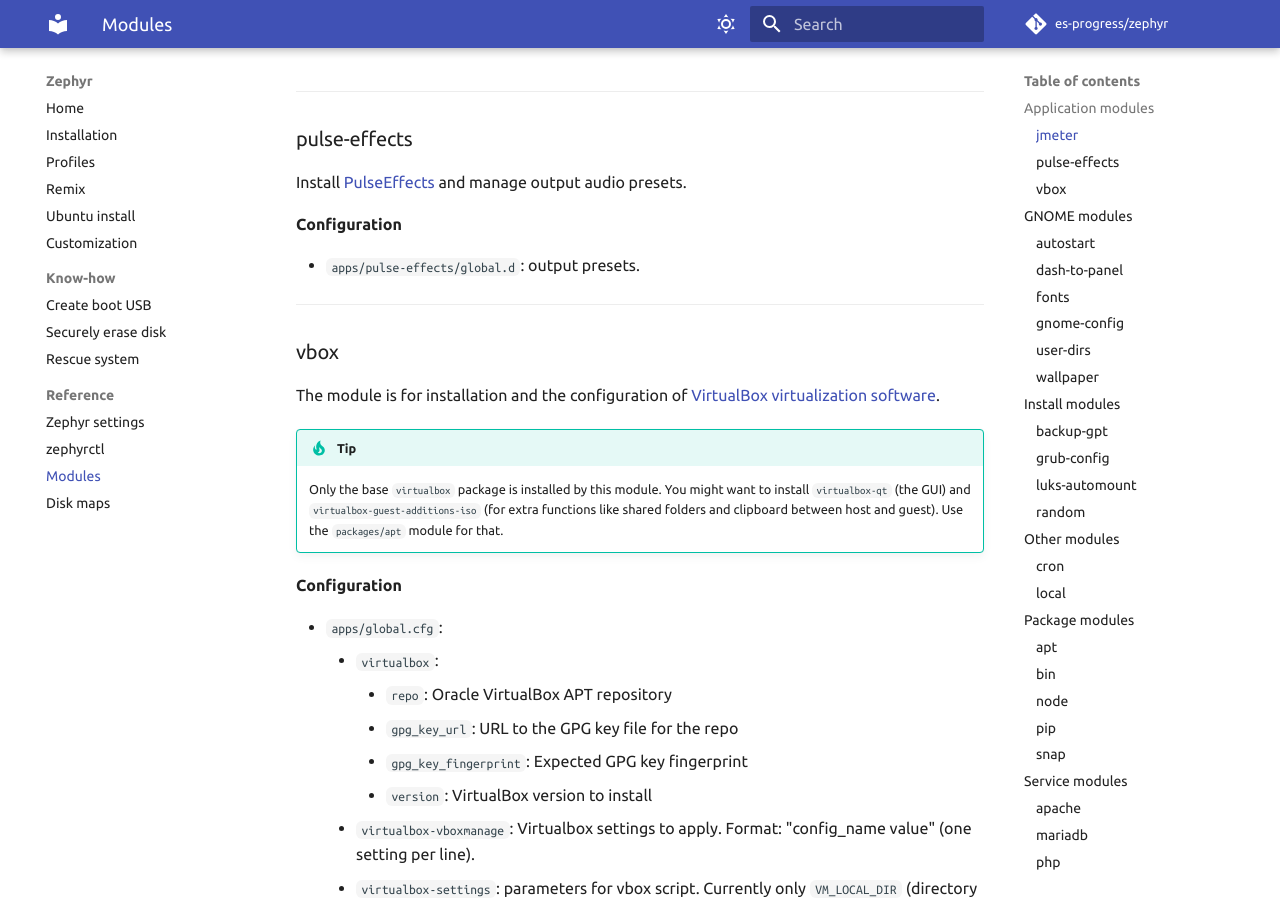
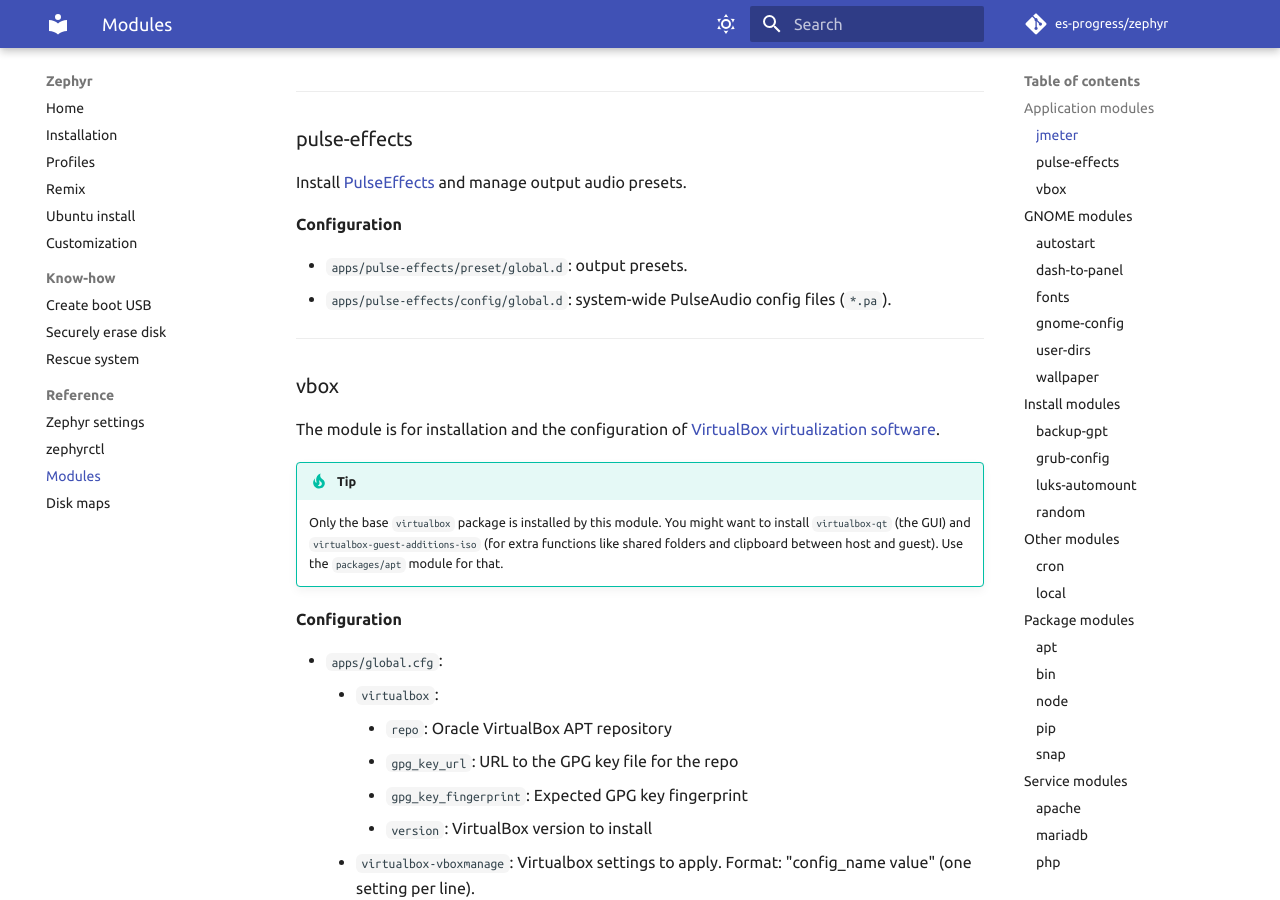
Before and after one commit to es-progress/zephyr, an MkDocs documentation site: the page built from docs/reference/modules.md, in a window 1280 px wide and 900 px high, scrolled down 1242 px. Built offline with MkDocs 1.6.1 and Material for MkDocs 9.7.7, drawn with Linux system fonts in a browser that asks for light colours; emoji names are drawn with the system emoji font; comment, search, counter and statistics services are not loaded.

Commit message:
customize/apps/pulse-effects: add .pa config support and refactor preset paths
Co-authored-by: semseysandor <51154903+semseysandor@users.noreply.github.com>

```diff
--- a/docs/reference/modules.md
+++ b/docs/reference/modules.md
@@ -50,7 +50,8 @@ Install [PulseEffects](https://github.com/wwmm/easyeffects){target=\_blank} and
 
 **Configuration**
 
-- `apps/pulse-effects/global.d`: output presets.
+- `apps/pulse-effects/preset/global.d`: output presets.
+- `apps/pulse-effects/config/global.d`: system-wide PulseAudio config files (`*.pa`).
 
 ---
 
```
Also changed, not shown: 4 other files.
